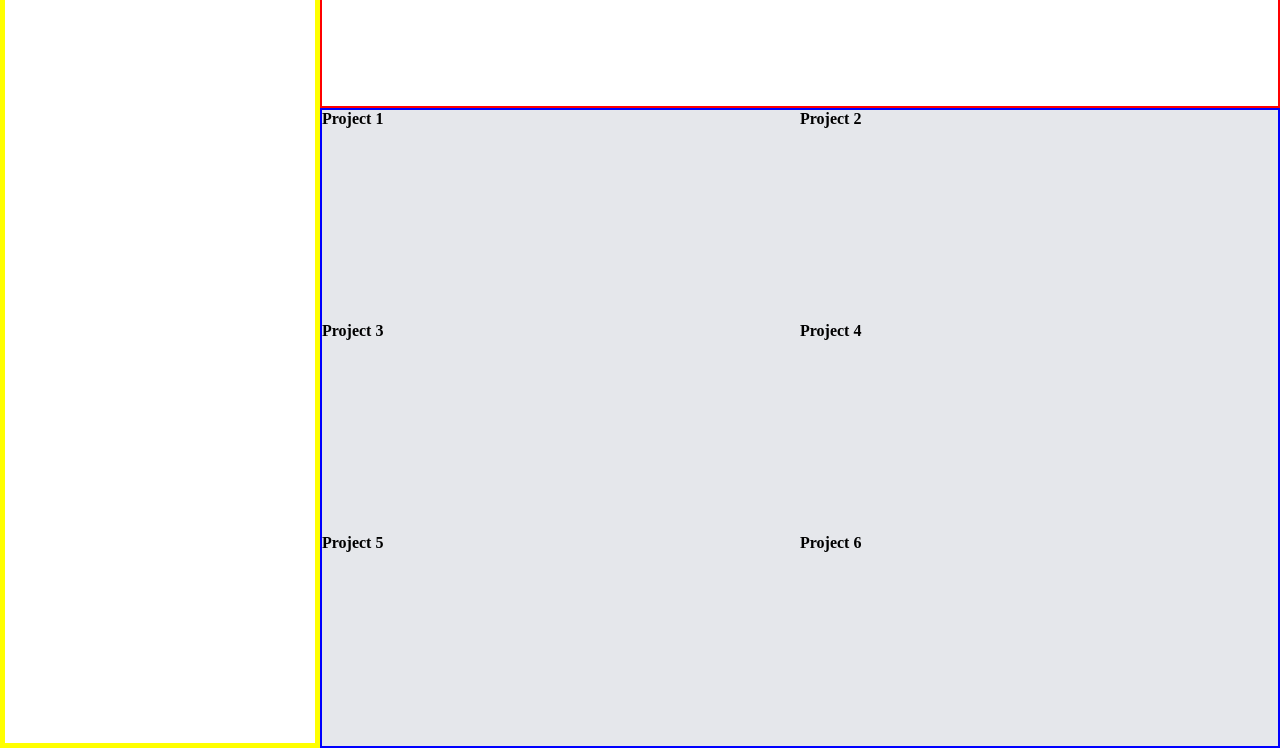
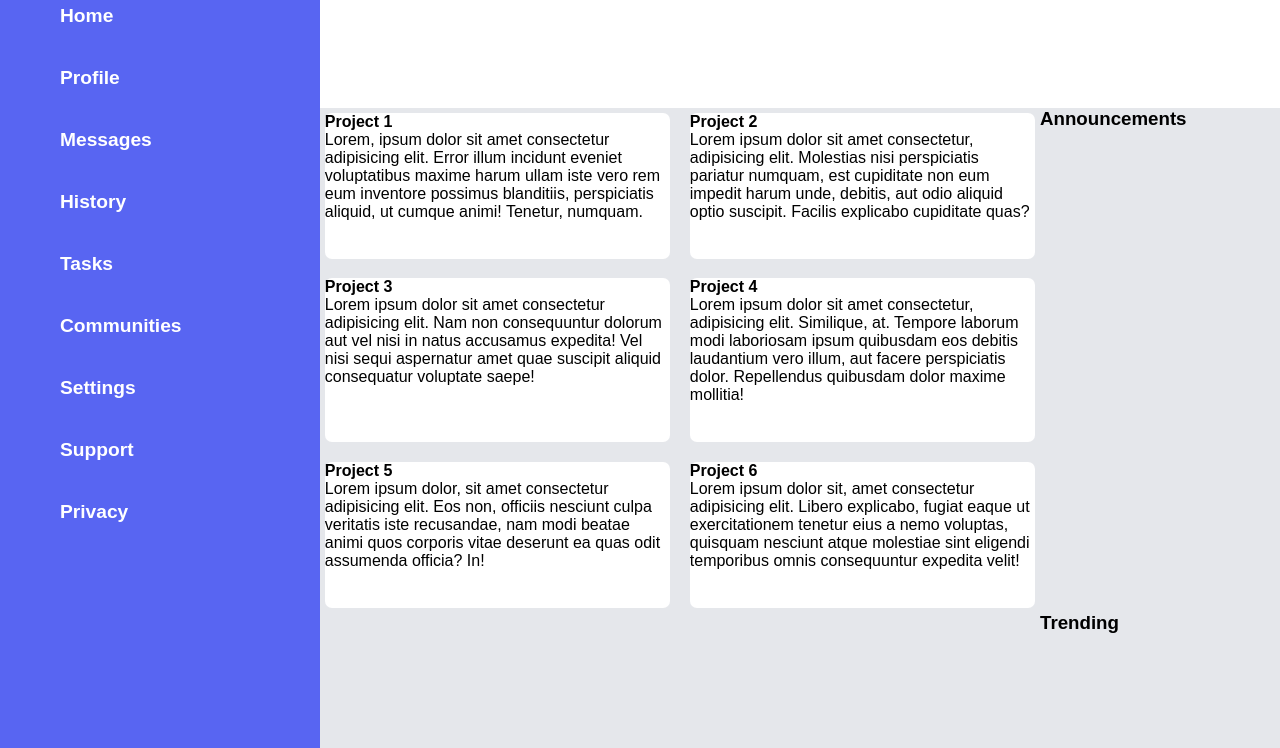
Before and after one commit to logansailer/Dashboard, a plain HTML site: page index.html in a window 1280 px wide. Shown: the part 52-800 px from the top of the page. Drawn offline with Linux system fonts and the light colour scheme.

Commit message:
theme and grid setup

```diff
--- a/index.html
+++ b/index.html
@@ -10,34 +10,54 @@
 <body>
     <div class="page">
         <div class="sidebar">
-            <p>Dashboard</p>
+            <h1>Dashboard</h1>
+            <ul class="sidebar-nav">
+                <li class="icon">Home</li>
+                <li class="icon">Profile</li>
+                <li class="icon">Messages</li>
+                <li class="icon">History</li>
+                <li class="icon">Tasks</li>
+                <li class="icon">Communities</li>
+                <li class="icon">Settings</li>
+                <li class="icon">Support</li>
+                <li class="icon">Privacy</li>
+            </ul>
         </div>
         <div class="header">
         </div>
         <div class="main">
-            <div class="project1">
+            <div class="project_div">
+                <div class="project">
                     <h4>Project 1</h4>
-                <p></p>
+                    <p>Lorem, ipsum dolor sit amet consectetur adipisicing elit. Error illum incidunt eveniet voluptatibus maxime harum ullam iste vero rem eum inventore possimus blanditiis, perspiciatis aliquid, ut cumque animi! Tenetur, numquam.</p>
                 </div>
-            <div class="project2">
+                <div class="project">
                     <h4>Project 2</h4>
-                <p></p>
+                    <p>Lorem ipsum dolor sit amet consectetur, adipisicing elit. Molestias nisi perspiciatis pariatur numquam, est cupiditate non eum impedit harum unde, debitis, aut odio aliquid optio suscipit. Facilis explicabo cupiditate quas?</p>
                 </div>
-            <div class="project3">
+                <div class="project">
                     <h4>Project 3</h4>
-                <p></p>
+                    <p>Lorem ipsum dolor sit amet consectetur adipisicing elit. Nam non consequuntur dolorum aut vel nisi in natus accusamus expedita! Vel nisi sequi aspernatur amet quae suscipit aliquid consequatur voluptate saepe!</p>
                 </div>
-            <div class="project4">
+                <div class="project">
                     <h4>Project 4</h4>
-                <p></p>
+                    <p>Lorem ipsum dolor sit amet consectetur, adipisicing elit. Similique, at. Tempore laborum modi laboriosam ipsum quibusdam eos debitis laudantium vero illum, aut facere perspiciatis dolor. Repellendus quibusdam dolor maxime mollitia!</p>
                 </div>
-            <div class="project5">
+                <div class="project">
                     <h4>Project 5</h4>
-                <p></p>
+                    <p>Lorem ipsum dolor, sit amet consectetur adipisicing elit. Eos non, officiis nesciunt culpa veritatis iste recusandae, nam modi beatae animi quos corporis vitae deserunt ea quas odit assumenda officia? In!</p>
                 </div>
-            <div class="project6">
+                <div class="project">
                     <h4>Project 6</h4>
-                <p></p>
+                    <p>Lorem ipsum dolor sit, amet consectetur adipisicing elit. Libero explicabo, fugiat eaque ut exercitationem tenetur eius a nemo voluptas, quisquam nesciunt atque molestiae sint eligendi temporibus omnis consequuntur expedita velit!</p>
+                </div>
+            </div>
+            <div class="announcements">
+                <h3>Announcements</h3>
+            </div>
+            <div class="trending">
+                <h3>Trending</h3>
+            </div>
         </div>
     </div>
 </body>
--- a/stylesheets.css
+++ b/stylesheets.css
@@ -1,4 +1,5 @@
 *{
+    font-family: sans-serif;
     margin: 0;
 }
 
@@ -10,18 +11,54 @@
 }
 
 .header{
-    border: solid 2px red;
     grid-area: 1 / 2 / 1 / 3;
 }
 .sidebar{
-    border: solid 5px yellow;
+    background-color: #5865f2;
     grid-area: 1 / 1 / 3 / 2;
+}
+
+h1{
+    color: white;
+}
+
+.sidebar-nav{
+    color: white;
+    display: flex;
+    flex-direction: column;
+}
+
+.icon{
+    padding: 20px;
+    list-style-type: none;
+    font-size: larger;
+    font-weight: 700;
 }
 
 .main{
     background-color: #e5e7eb;
-    border: solid 2px blue;
     grid-area: 2 / 2 / 3 / 3;
     display: grid;
+    grid-template-columns: 3fr 1fr;
+}
+
+.project_div{
+    grid-area: 1 / 1 / 2 / 2;
+    display: grid;
     grid-template-columns: 1fr 1fr;
+    gap: 10px
 }
+
+.project{
+    background-color: white;
+    border-radius: 7px;
+    margin: 0.3em;
+}
+
+.trending{
+    grid-column-start: 2;
+}
+
+.announcements{
+    grid-column-start: 2;
+}
```
Lines whose indentation alone changed are shown as unchanged.
